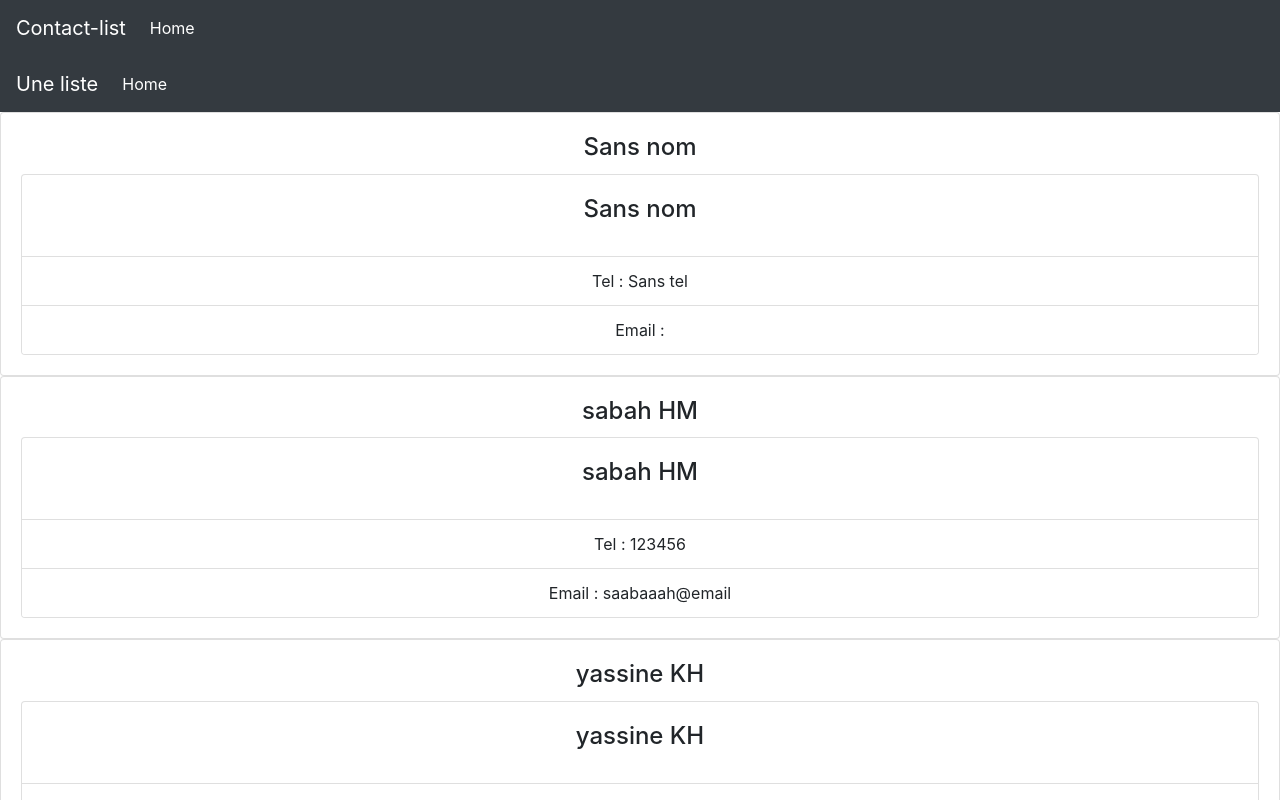
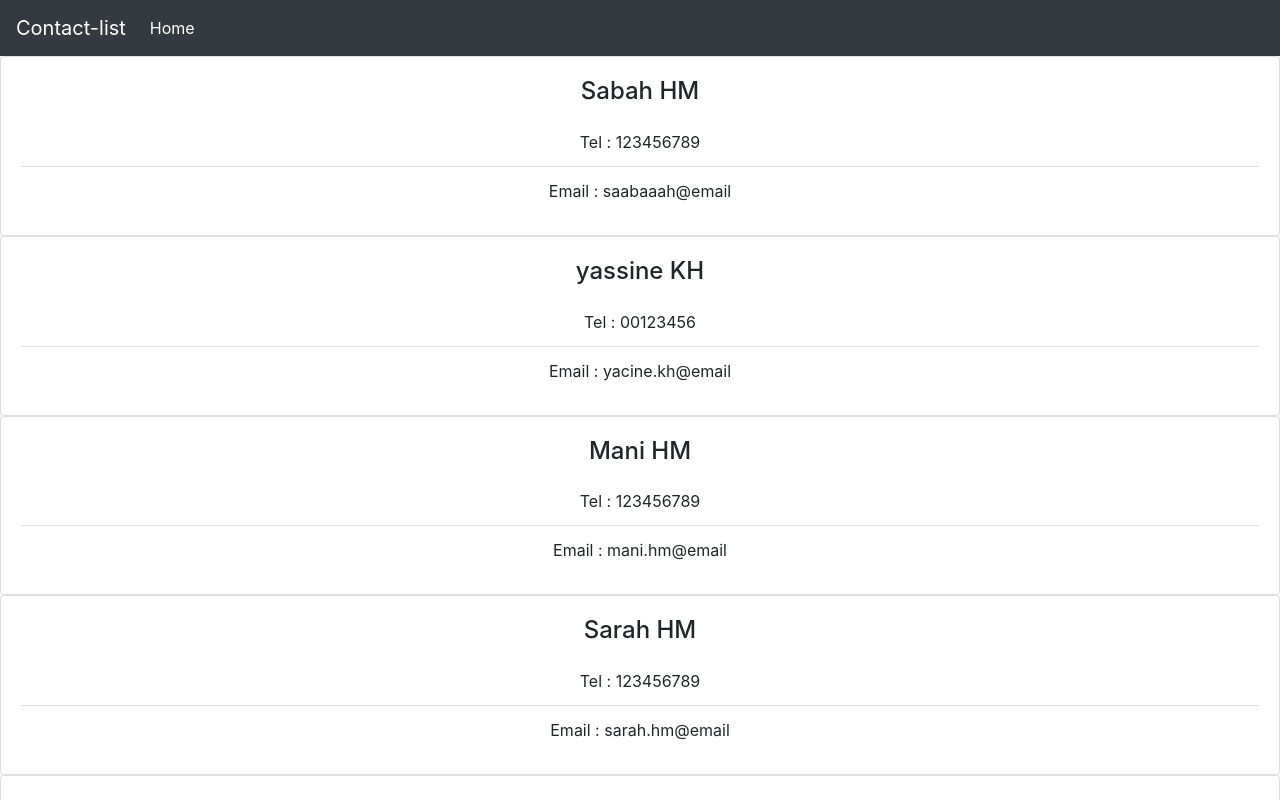
Before and after one commit to saabaaah/react_customer_panel, a React (Create React App) app: page / in a window 1280 px wide. Shown: the top 800 px of the page. Built offline with nearby package versions, Linux system fonts and the light colour scheme.

Commit message:
[deve]: + create state

```diff
--- a/src/App.js
+++ b/src/App.js
@@ -2,7 +2,7 @@ import React, {Component} from 'react';
 import logo from './logo.svg';
 import './App.css';
 import Navbar from './components/navbar/Navbar';
-import Contact from './components/contact/Contact';
+import Contacts from './components/contact/Contacts';
 
 
 class App extends Component {
@@ -15,11 +15,8 @@ class App extends Component {
     return (
       <div className="App">
         <Navbar titre="Contact-list"/>
-        <Navbar />
-        <Contact/>
-        <Contact nom="sabah HM" tel ="123456" email="saabaaah@email"/>
-        <Contact nom="yassine KH" tel ="01234556" email="yacine.k@email"/>
-        <Contact nom="mani HM" tel ="987654321" email="mani.hm@email"/>
+        <Contacts/>
+
       </div>
     );
   }
--- a/src/components/contact/Contact.js
+++ b/src/components/contact/Contact.js
@@ -4,24 +4,23 @@ import './contact.css'
 
 class Contact extends Component {
     render() {
-        const {nom, tel, email} = this.props;
+        const {nom, tel, email} = this.props.data;
         return (
+
+        <div class="card-text">
             <div class="card">
                 <div class="card-body">
                     <h4 class="card-title">{nom}</h4>
                     <p class="card-text">
-                        <div class="card">
-                            <div class="card-body">
-                                <h4 class="card-title">{nom}</h4>
-                            </div>
-                            <ul class="list-group list-group-flush">
-                                <li class="list-group-item">Tel :  {tel}</li>
-                                <li class="list-group-item">Email :  {email}</li>
-                            </ul>
-                        </div>
+                        <ul class="list-group list-group-flush">
+                            <li class="list-group-item">Tel :  {tel}</li>
+                            <li class="list-group-item">Email :  {email}</li>
+                        </ul>
                     </p>
                 </div>
+
             </div>
+        </div>
         )
     }
 }
@@ -36,8 +35,6 @@ Contact.defaultProps = {
 
 // les types des propriétés
 Contact.propTypes = {
-    nom: PropTypes.string.isRequired,
-    tel: PropTypes.string,
-    email: PropTypes.string
+    data: PropTypes.object.isRequired
 };
 export default Contact;
--- /dev/null
+++ b/src/components/contact/Contacts.js
@@ -0,0 +1,29 @@
+import React, { Component } from 'react'
+import Contact from './Contact'
+
+class Contacts extends Component {
+
+    // créer les attributs
+    state = {
+        contacts: [
+            {id: 1, nom: "Sabah HM", tel: "123456789", email:"saabaaah@email"},
+            {id: 2, nom: "yassine KH", tel: "00123456", email:"yacine.kh@email"},
+            {id: 3, nom: "Mani HM", tel: "123456789", email:"mani.hm@email"},
+            {id: 4, nom: "Sarah HM", tel: "123456789", email:"sarah.hm@email"},
+            {id: 5, nom: "Houda HM", tel: "123456789", email:"houda.hm@email"}
+        ]
+    }
+    render() {
+        const {contacts} = this.state;
+        return (
+            <div>
+                {contacts.map((contact) => (
+                    <Contact data={contact} />
+                ))
+                }
+            </div>
+        )
+    }
+}
+
+export default  Contacts;
```
Also changed, not shown: 1 other file (tests, documents, lock files or other folders).
